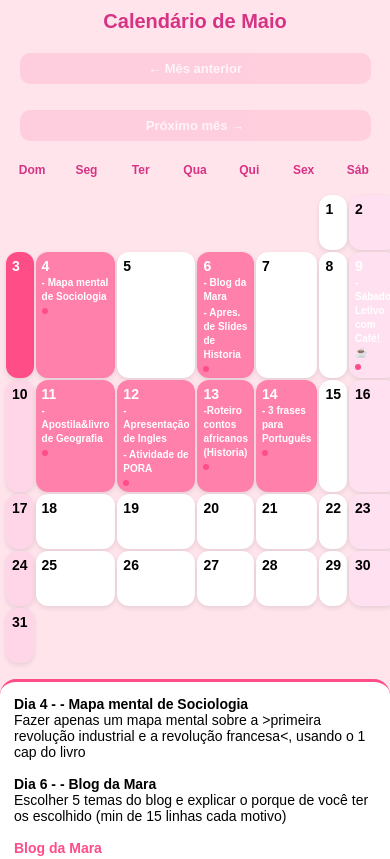
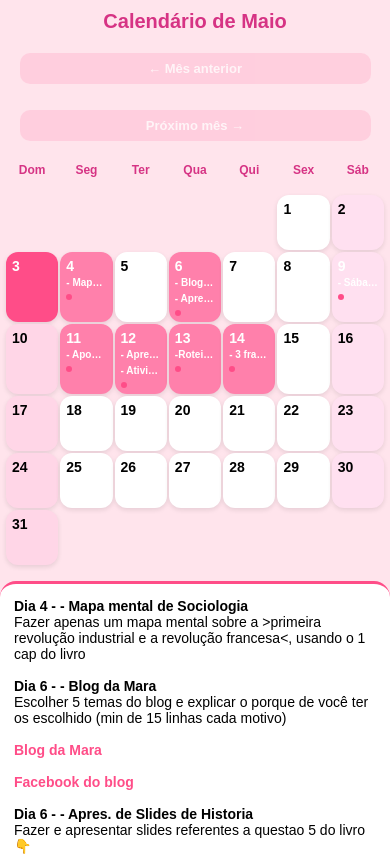
Before and after one commit to thaa89/Calendario, a plain HTML site: page index.html in a window 390 px wide. Shown: the top 859 px of the page. Drawn offline with Linux system fonts and the light colour scheme.

Commit message:
Add files via upload

```diff
--- a/index.html
+++ b/index.html
@@ -206,6 +206,9 @@
   .day span {
     font-size: 10px;
     margin-top: 2px;
+     overflow: hidden;
+  text-overflow: ellipsis;
+  white-space: nowrap;
   }
 
   .day.event::after {
@@ -234,6 +237,11 @@
     border-radius: 16px 16px 0 0;
     margin-top: 10px;
   }
+
+.calendar {
+  grid-template-columns: repeat(7, minmax(48px, 1fr));
+}
+
 }
 </style>
 
```
